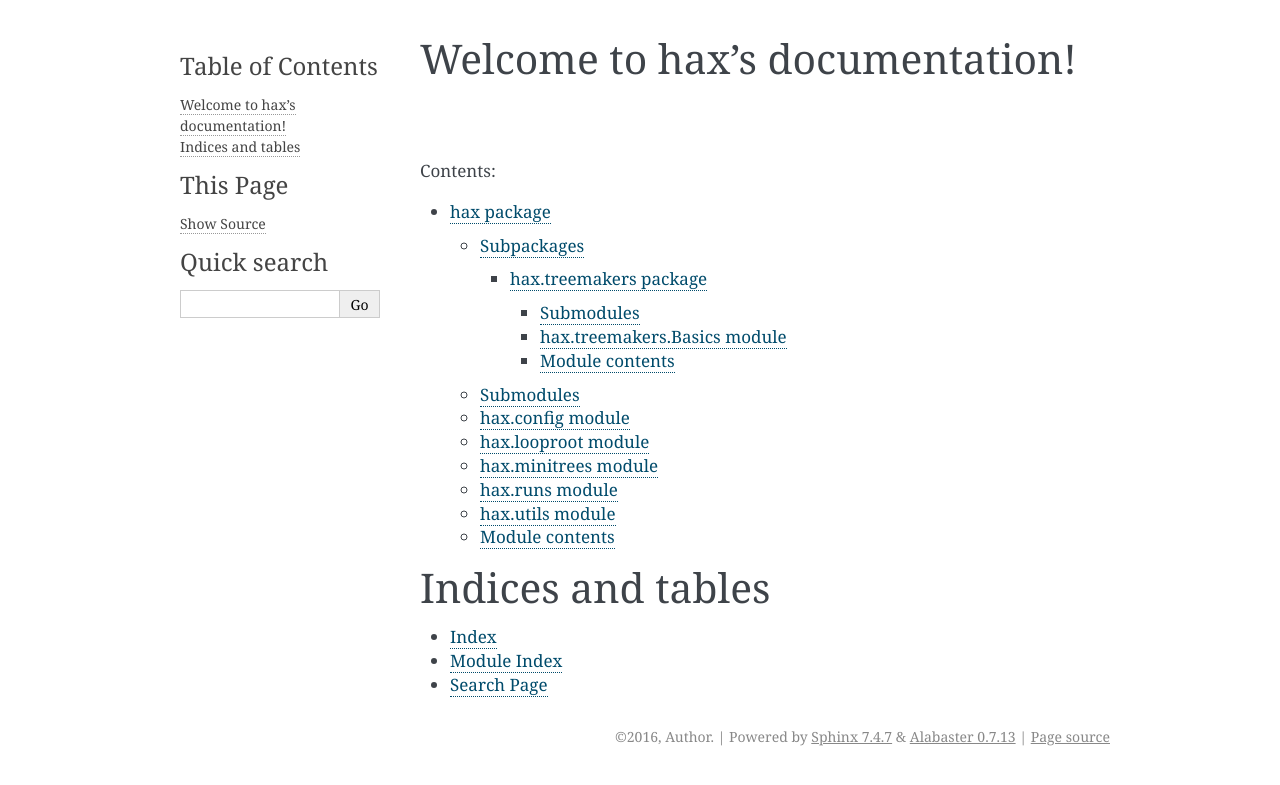
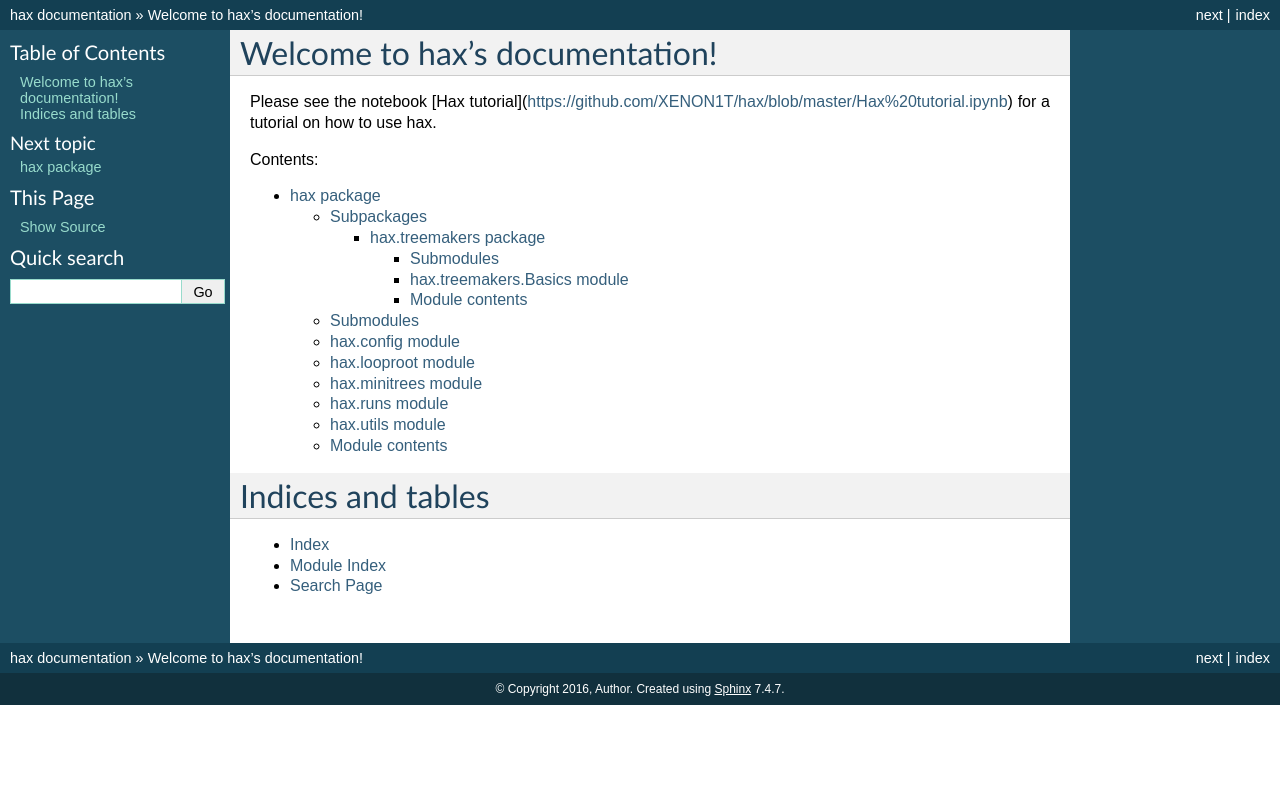
Before and after one commit to XENON1T/hax, a Sphinx documentation site: the page built from docs/index.rst, in a window 1280 px wide. Shown: the top 785 px of the page. Built offline with Sphinx 7.4.7, drawn with Linux system fonts in a browser that asks for light colours.

```diff
--- a/README.rst
+++ b/README.rst
@@ -10,20 +10,19 @@ Source code: `https://github.com/XENON1T/hax`
 Documentation: `http://hax.readthedocs.org/en/latest/`
 
 
-
 Authors: Jelle Aalbers and Chris Tunnell
 
 
 Tools for common analysis tasks on pax processed data, such as:
 
-*  Finding datasets of a particular source / type in the XENON1T runs database [PLANNED]
+* Finding datasets of a particular source / type in the XENON1T runs database [PLANNED]
 * Looping over every event in one or more root files
 * Make and load 'mini-trees' containing reduced data (e.g. cut booleans, or basic extracted data)
 * Load a big TChain containing the main trees and mini-trees for several datasets [Experimental]
 
 Usage
 =====
-Please see the notebook ... for a tutorial on how to use this.
+Please see the notebook [Hax tutorial](https://github.com/XENON1T/hax/blob/master/Hax%20tutorial.ipynb) for a tutorial on how to use this.
 
 
 Installation
--- a/docs/conf.py
+++ b/docs/conf.py
@@ -120,7 +120,7 @@ todo_include_todos = True
 
 # The theme to use for HTML and HTML Help pages.  See the documentation for
 # a list of builtin themes.
-html_theme = 'alabaster'
+html_theme = 'default'
 
 # Theme options are theme-specific and customize the look and feel of a theme
 # further.  For a list of options available for each theme, see the
--- a/docs/index.rst
+++ b/docs/index.rst
@@ -5,6 +5,8 @@
 
 Welcome to hax's documentation!
 ===============================
+
+Please see the notebook [Hax tutorial](https://github.com/XENON1T/hax/blob/master/Hax%20tutorial.ipynb) for a tutorial on how to use hax.
 
 Contents:
 
```
Also changed, not shown: 2 other files.
